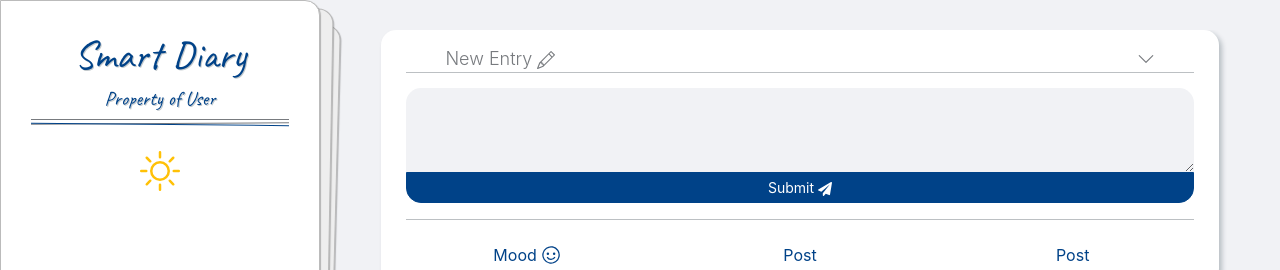
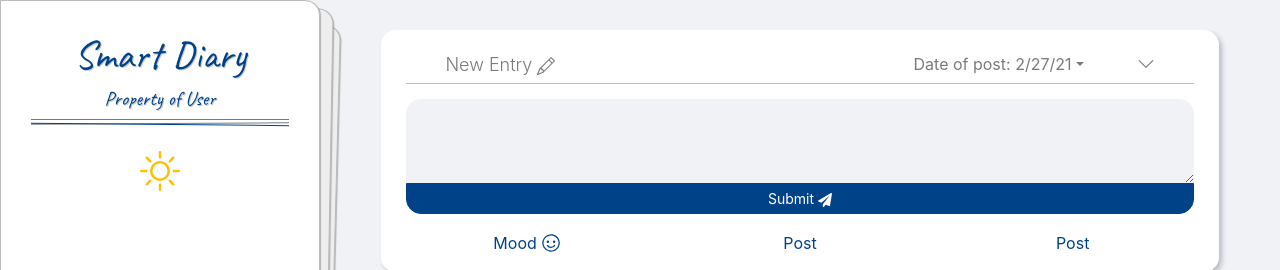
Before and after one commit to jordanmccollam/smartdiary, a React (Create React App) app in the folder client/: page / in a window 1280 px wide. Both pictures are taken after a click on the icon 1145 px from the left and 64 px from the top of the page. Shown: the top 270 px of the page. Built offline with nearby package versions, Linux system fonts and the light colour scheme; no server answers.

Commit message:
Can change date for new entry now

```diff
--- a/client/src/components/Diary/newEntry.js
+++ b/client/src/components/Diary/newEntry.js
@@ -1,12 +1,25 @@
-import React from 'react';
-import { Row, Col, Form, Button } from 'react-bootstrap';
+import React, { useState } from 'react';
+import { Row, Col, Form, Button, Dropdown } from 'react-bootstrap';
 import * as Diary from '../Diary';
+import moment from 'moment';
+import { Calendar } from 'react-date-range';
 import { BsPencil } from 'react-icons/bs';
 import { FaPaperPlane } from 'react-icons/fa';
 import { VscSmiley } from 'react-icons/vsc';
 
+const dateFormat = 'M/DD/YY';
+
 const NewEntry = (props) => {
     const { collapsed, setCollapsed } = props;
+    const [ date, setDate ] = useState(moment(new Date()).format(dateFormat));
+
+    const changeDate = (_date) => {
+        console.log("changeDate", _date);
+        setDate(moment(_date).format(dateFormat));
+    }
+    const resetDate = () => {
+        setDate(moment(new Date()).format(dateFormat));
+    }
 
     return (
         <Row className="px-3">
@@ -27,9 +40,25 @@ const NewEntry = (props) => {
                         <>
                             <div className="entry-header">
                                 <Form.Label>New Entry <BsPencil/></Form.Label>
-                                <Diary.Collapse collapsed={collapsed} setCollapsed={setCollapsed} />
+                                <div className="d-flex align-items-center">
+                                    <Dropdown className="new-entry-date-selector">
+                                        <Dropdown.Toggle DropdownIndicator variant="white" className="text-secondary">
+                                            Date of post: {date}
+                                        </Dropdown.Toggle>
+
+                                        <Dropdown.Menu>
+                                            <Calendar
+                                                value={new Date(date)}
+                                                onChange={changeDate}
+                                                color={'red'}
+                                            />
+                                            <Button block variant="white" onClick={resetDate} >Reset</Button>
+                                        </Dropdown.Menu>
+                                    </Dropdown>
+                                    <Diary.Collapse collapsed={collapsed} setCollapsed={setCollapsed} />
+                                </div>
                             </div>
-                            <div className="border-bottom pb-3 mb-3">
+                            <div className="new-entry-content" >
                                 <Form.Control as="textarea" rows={3} />
                                 <Button variant="primary" block className="btn-sm form-btn">Submit <FaPaperPlane/></Button>
                             </div>
--- a/client/src/styles/calendar.scss
+++ b/client/src/styles/calendar.scss
@@ -34,6 +34,18 @@ $dark: #343944;
         background-color: $primary !important;
         .theme--dark & {
             background-color: $dark--primary !important;
+        }
+    }
+    span {
+        .theme--dark & {
+            color: white !important;
+        }
+    }
+}
+.rdrDayPassive {
+    span {
+        .theme--dark & {
+            color: $text-color !important;
         }
     }
 }
--- a/client/src/styles/theme.scss
+++ b/client/src/styles/theme.scss
@@ -340,3 +340,11 @@ button {
 //         color: red !important;
 //     }
 // }
+
+
+.new-entry-content {
+    margin-bottom: 10px;
+}
+.new-entry-date-selector {
+    margin-right: 40px;
+}
```
